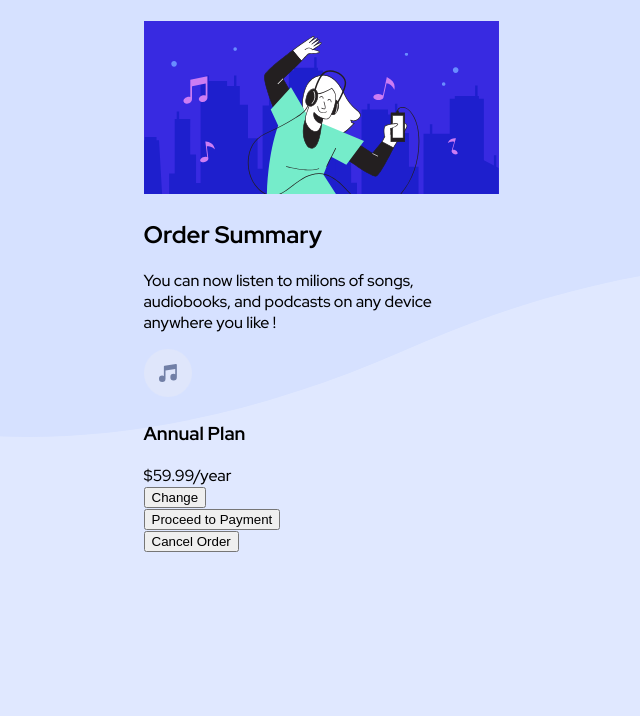
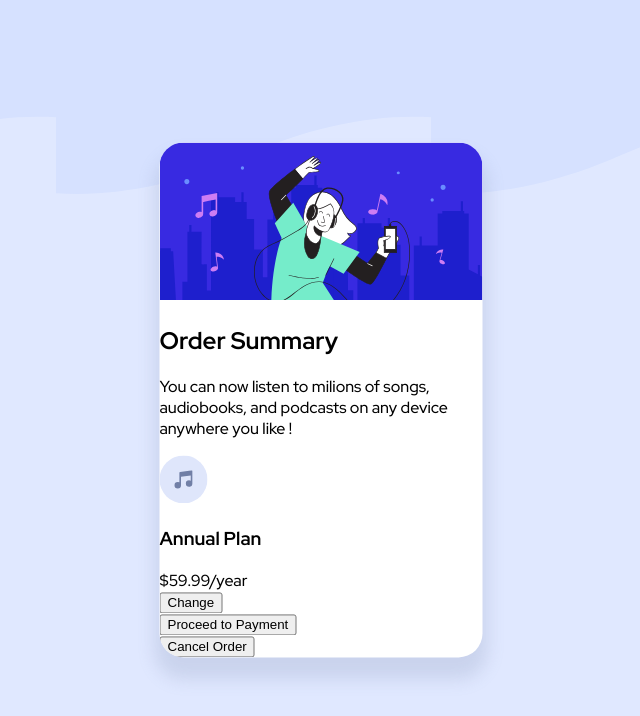
Before and after one commit to tonytangdev/fm-order-summary, a Next.js app: page / in a window 1280 px wide. Shown: the top 716 px of the page, without its empty margins (319-959 px from the left). Built offline with nearby package versions, Linux system fonts and the light colour scheme.

Commit message:
style: card

```diff
--- a/components/Card.tsx
+++ b/components/Card.tsx
@@ -1,4 +1,6 @@
 import * as React from 'react'
+import styles from '../styles/Card.module.css'
+
 import Button from './Button'
 import Hero from './Hero'
 import Item from './Item'
@@ -8,7 +10,7 @@ interface ICardProps {
 
 const Card: React.FunctionComponent<ICardProps> = (props) => {
     return (
-        <>
+        <div className={styles.container}>
             <Hero />
             <h2>
                 Order Summary
@@ -24,7 +26,7 @@ const Card: React.FunctionComponent<ICardProps> = (props) => {
                 <Button title="Cancel Order" />
             </div>
 
-        </>
+        </div>
     )
 }
 
--- /dev/null
+++ b/styles/Card.module.css
@@ -0,0 +1,8 @@
+.container {
+    background-color: rgb(255, 255, 255);
+    border-radius: 1.5rem;
+    overflow: hidden;
+    box-shadow: 0px 17px 17px 5px hsla(224, 23%, 55%,0.2);
+    -webkit-box-shadow: 0px 17px 17px 5px hsla(224, 23%, 55%,0.2);
+    -moz-box-shadow: 0px 17px 17px 5px hsla(224, 23%, 55%,0.2);
+}
--- a/styles/Home.module.css
+++ b/styles/Home.module.css
@@ -1,8 +1,9 @@
-.container {
-    padding: 1.3rem;
-}
-
 .main {
-    margin: 0 auto;
+    padding: 1rem;
+    position: absolute;
+    left: 50%;
+    top: 50%;
+    transform: translate(-50%, -50%);
+    width: 100%;
     max-width: 355px;
 }
--- a/styles/globals.css
+++ b/styles/globals.css
@@ -5,7 +5,8 @@ body {
   font-family: 'Red Hat Display', -apple-system, BlinkMacSystemFont, Segoe UI, Roboto, Oxygen,
     Ubuntu, Cantarell, Fira Sans, Droid Sans, Helvetica Neue, sans-serif;
   background-color: hsl(225, 100%, 94%);
-  background-image: url(../public/pattern-background-desktop.svg);
+  background-image: url(../public/pattern-background-mobile.svg);
+  /* background-image: url(../public/pattern-background-desktop.svg); */
   background-repeat: repeat-x;
 }
 
```
Also changed, not shown: 1 other file (tests, documents, lock files or other folders).
